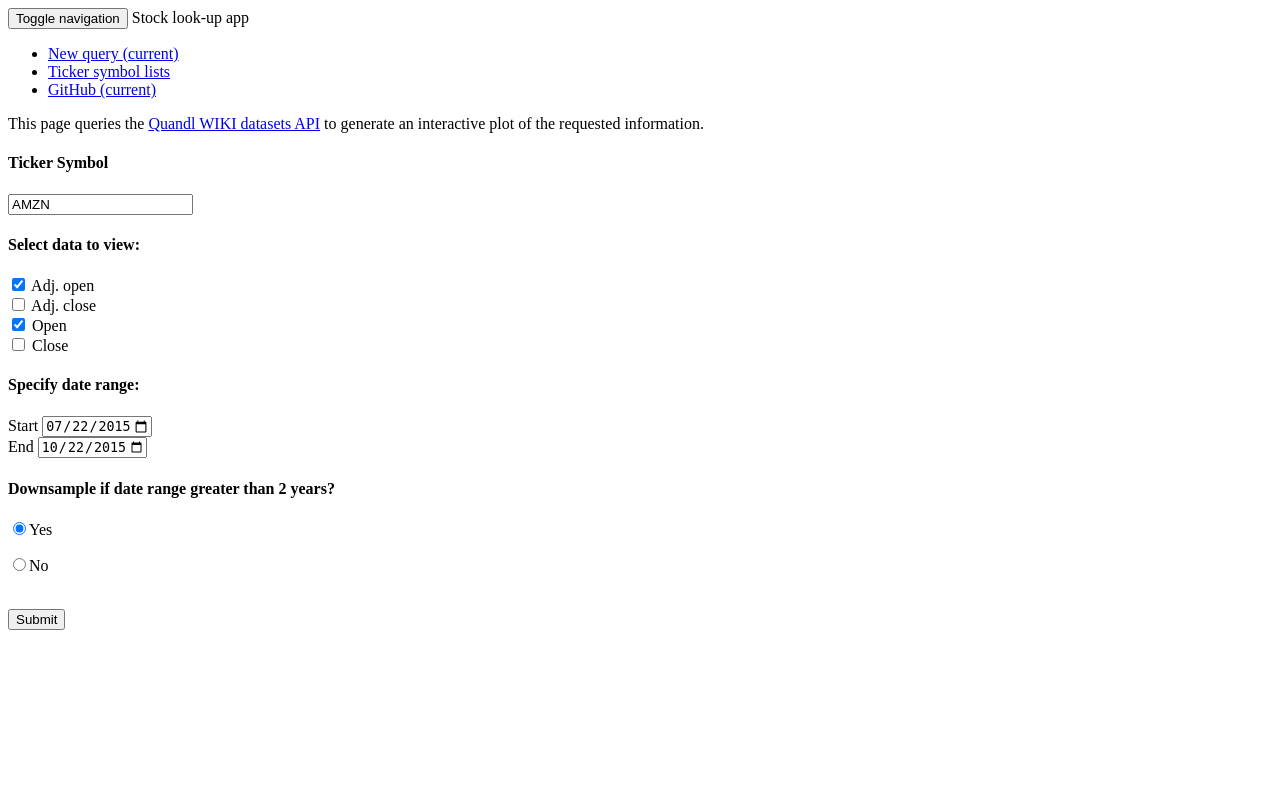
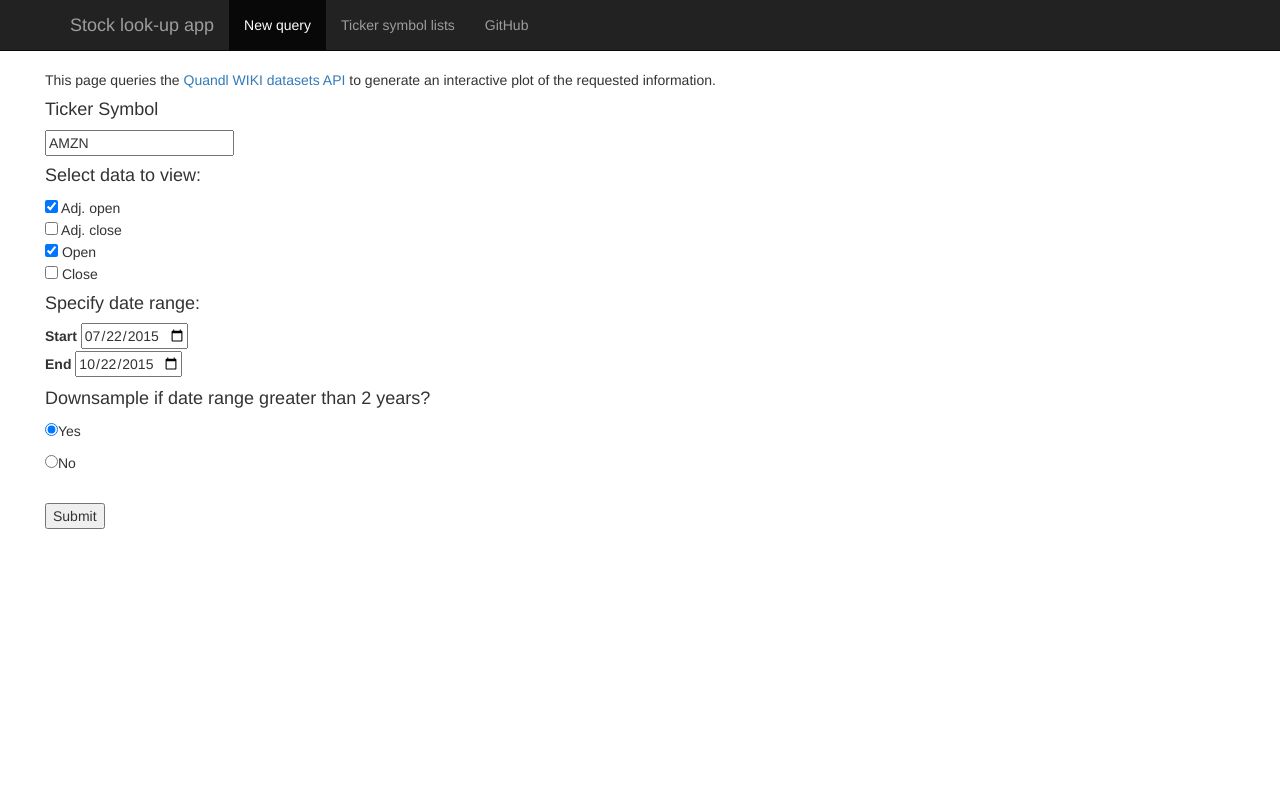
Before and after one commit to dkrft/handwriting_detection, a Flask app: page / in a window 1280 px wide. Run offline with Flask 2, Linux system fonts and the light colour scheme; some libraries are stand-ins or nearby versions.

Commit message:
abandon tobi-fy.

```diff
--- a/web_app/templates/home.html
+++ b/web_app/templates/home.html
@@ -1,13 +1,27 @@
 <html lang="en">
+  <head>
+    <meta charset="utf-8">
+    <meta name="viewport" content="width=device-width, initial-scale=1, shrink-to-fit=no">
+    <meta name="description" content="Detect handwriting">
+    <meta name="author" content="@gotoariel">
 
-  <head>
-          <title>Stock Data Lookup</title>
-          <link rel="stylesheet" type="text/css" href="/style.css">
-          <style id="plotly.js-style-global"></style>
-          <style type="text/css"> a[data-v-11b2e33f] { cursor: pointer; } </style>
-          <style id="plotly.js-style-modebar-726990"></style>
+    <title>Detect handwriting</title>
+
+    <link rel="stylesheet" href='{ url_for('static', filename='style.css')}' type="text/css" />
+
+    <!-- Bootstrap core CSS -->
+    <link rel="stylesheet" href="https://maxcdn.bootstrapcdn.com/bootstrap/3.3.7/css/bootstrap.min.css">
+    <style>
+      body{
+        padding-top:70px;
+        margin-left: 30px;
+      }
+    </style>
+    <style type="text/css">  a[data-v-11b2e33f] { cursor: pointer; }
+    </style>
+
   </head>
-  <body data-gr-c-s-loaded="true">
+  <body>
    <!--navigation bar-->
     <nav class="navbar navbar-inverse navbar-fixed-top" role="navigation">
 
```
